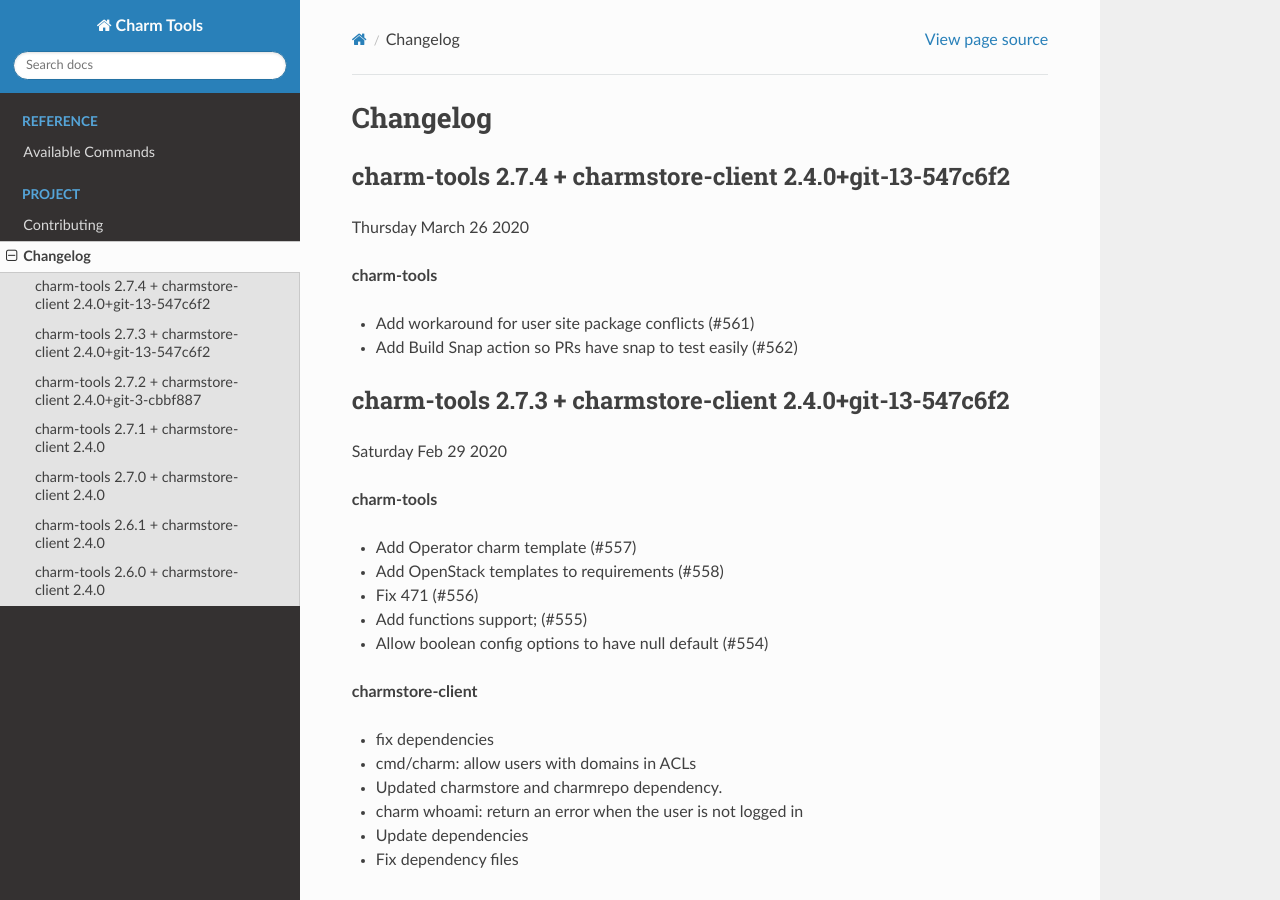
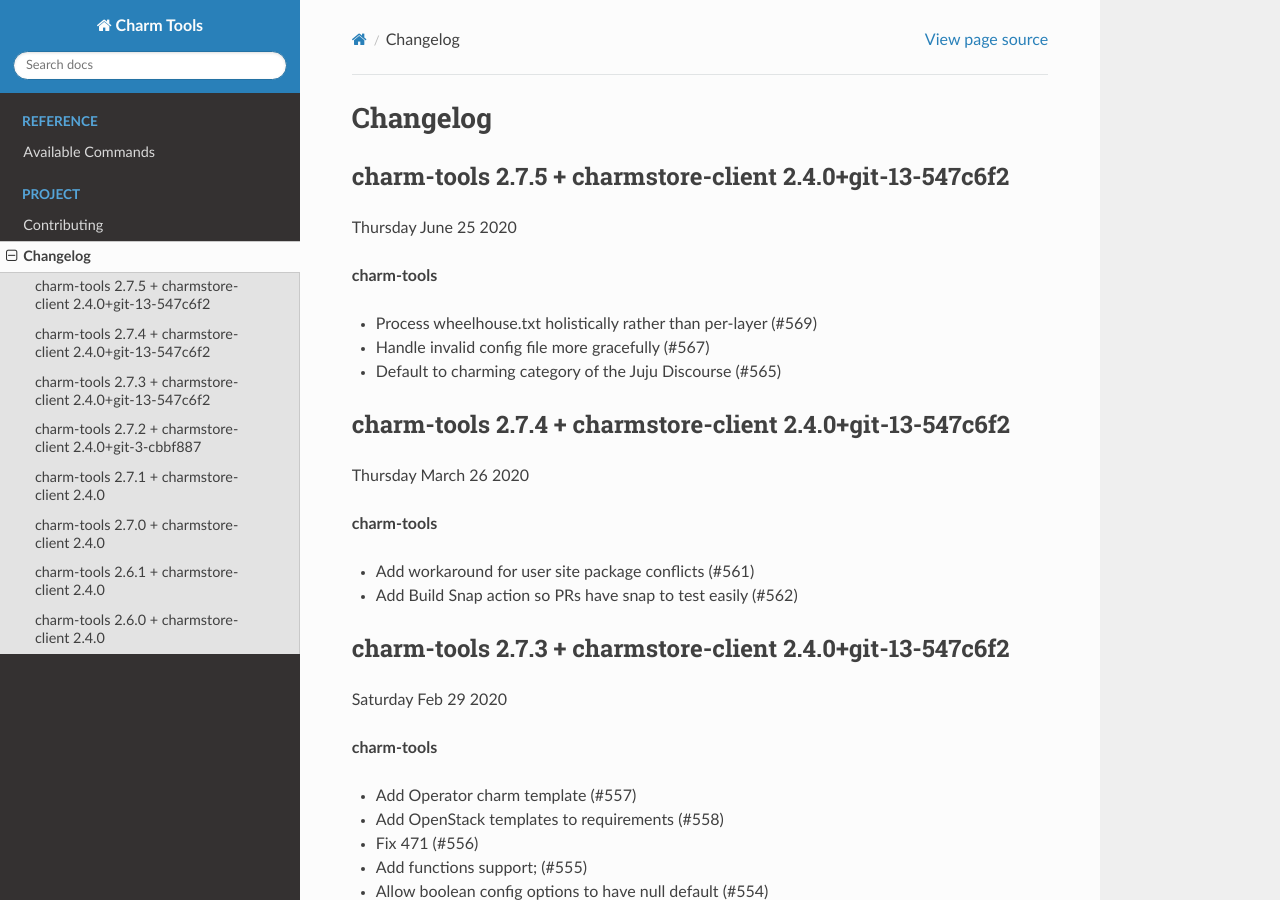
Before and after one commit to juju/charm-tools, a Sphinx documentation site: the page built from docs/changelog.rst, in a window 1280 px wide and 900 px high. Built offline with Sphinx 7.4.7 and the Read the Docs theme 2.0.0, drawn with Linux system fonts in a browser that asks for light colours; pages that are not in the unit, such as notebooks, are missing from menus.

Commit message:
Update changelog for 2.7.5

```diff
--- a/docs/changelog.rst
+++ b/docs/changelog.rst
@@ -1,6 +1,15 @@
 Changelog
 =========
 
+charm-tools 2.7.5 + charmstore-client 2.4.0+git-13-547c6f2
+^^^^^^^^^^^^^^^^^^^^^^^^^^^^^^^^^^^^^^^^^^^^^^^^^^^^^^^^^^
+Thursday June 25 2020
+
+**charm-tools**
+
+* Process wheelhouse.txt holistically rather than per-layer (#569)
+* Handle invalid config file more gracefully (#567)
+* Default to charming category of the Juju Discourse (#565)
 
 charm-tools 2.7.4 + charmstore-client 2.4.0+git-13-547c6f2
 ^^^^^^^^^^^^^^^^^^^^^^^^^^^^^^^^^^^^^^^^^^^^^^^^^^^^^^^^^^
```
